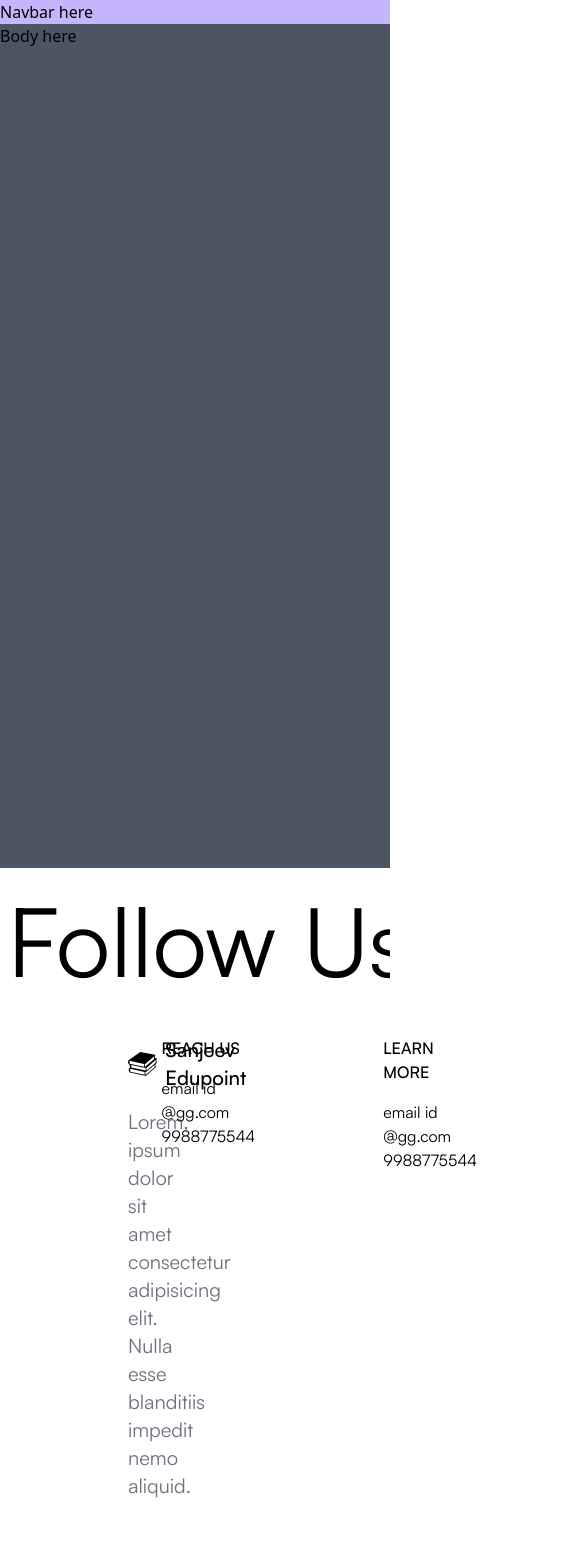
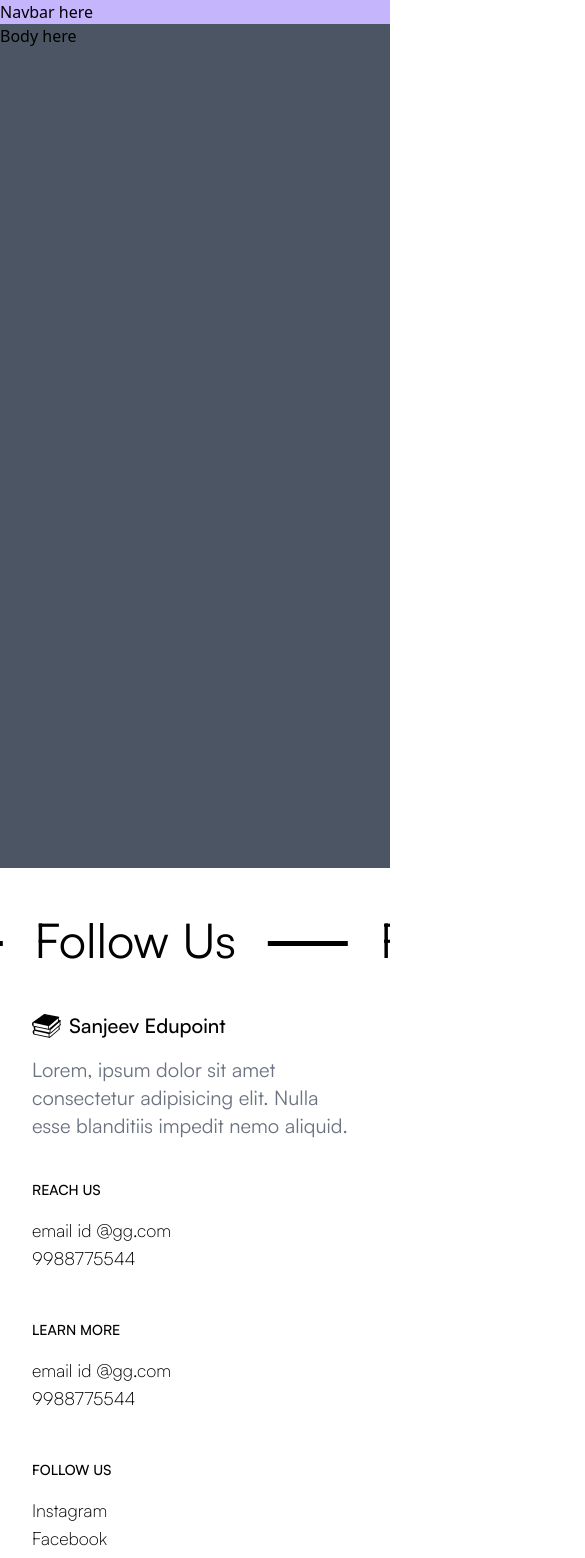
Before and after one commit to maliknajeeb113/coaching, a React (Vite) app: page / in a window 390 px wide. Shown: the top 1558 px of the page, 585 px wide, since content can reach past the window. Before the commit the page ends 1524 px from the top, so only its background shows below. Built offline with nearby package versions, Linux system fonts and the light colour scheme.

Commit message:
add: responsive footer

```diff
--- a/src/components/Footer.jsx
+++ b/src/components/Footer.jsx
@@ -2,16 +2,16 @@ import Marquee from "react-fast-marquee";
 import logo from "../assets/images/logo.svg";
 const Footer = () => {
   return (
-    <div className="flex flex-col items-center py-6 font-satoshi">
-      <Marquee autoFill speed={100} pauseOnHover>
-        <div className="px-8  text-8xl">Follow Us</div>
+    <div className="flex flex-col items-center py-12 font-satoshi">
+      <Marquee autoFill speed={60} pauseOnHover className="overflow-hidden">
+        <div className="px-8 text-5xl md:text-8xl">Follow Us</div>
         <div className="inline-block w-[80px] h-[5px] bg-black"></div>
       </Marquee>
 
-      <div id="footer-heads" className="flex flex-row pt-12 justify-between px-32 w-full">
+      <div id="footer-heads" className="flex flex-col lg:flex-row pt-12 lg:justify-between px-8 lg:px-32 w-full py-6 gap-10">
 
         {/* left side */}
-        <div id="left" className="flex flex-col w-1/4 gap-4">
+        <div id="left" className="flex flex-col lg:w-1/4 gap-4 ">
           <div className="flex items-center">
             <img src={logo} className="h-6" />
             <div className="font-satoshi font-medium px-2 text-xl">
@@ -25,21 +25,21 @@ const Footer = () => {
 
         {/* left side end */}
         {/* right side */}
-        <div className="flex flex-row gap-32">
+        <div className="flex font-light flex-col md:flex-row gap-12 md:gap-32 text-lg ">
           <ul>
-            <li className="font-medium pb-4">REACH US</li>
+            <li className="font-medium pb-4 text-sm">REACH US</li>
             <li>email id @gg.com</li>
             <li>9988775544</li>
 
           </ul>
           <ul>
-          <li className="font-medium pb-4">LEARN MORE</li>
+          <li className="font-medium pb-4 text-sm">LEARN MORE</li>
             <li>email id @gg.com</li>
             <li>9988775544</li>
 
           </ul>
           <ul>
-          <li className="font-medium pb-4">FOLLOW US</li>
+          <li className="font-medium pb-4 text-sm">FOLLOW US</li>
             <li>Instagram</li>
             <li>Facebook</li>
             <li>LinkedIn</li>
@@ -47,6 +47,10 @@ const Footer = () => {
           </ul>
 
         </div>
+        {/* right side end*/}
+
+        <hr className="border-black py-2" />
+
 
       </div>
     </div>
```
